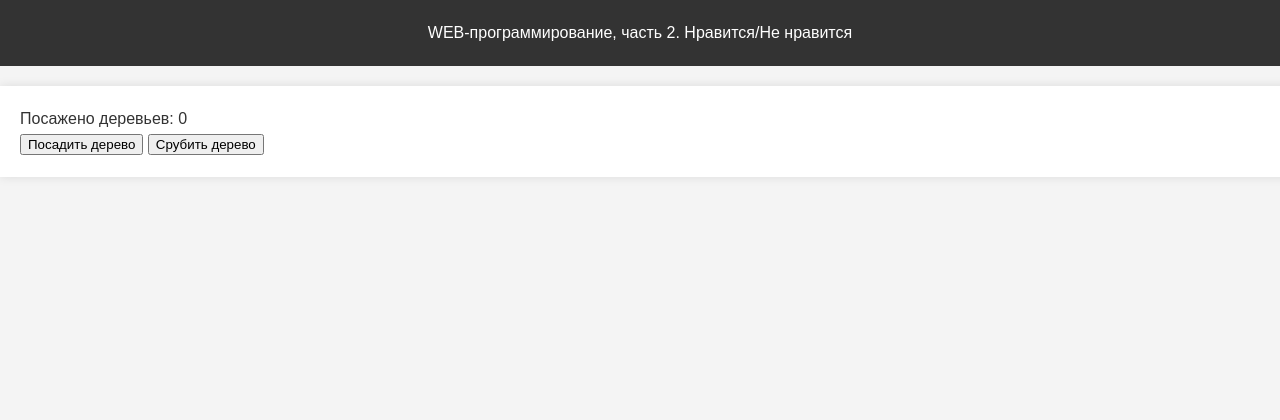
After one commit to rtehsl/web_progr_backend, a Flask app: page /lab4/tree in a window 1280 px wide. The commit adds this page. Shown: the top 420 px of the page. Run offline with Flask 3, Linux system fonts and the light colour scheme.

Commit message:
Счетчик деревьев

```diff
--- a/lab4.py
+++ b/lab4.py
@@ -43,3 +43,22 @@ def div():
     else:
         return render_template('lab4/div.html', error='Неизвестная операция!')
     return render_template('lab4/div.html', operation=operation, x1=x1, x2=x2, result=result)
+
+
+
+tree_count = 0
+
+@lab4.route('/lab4/tree', methods = ['GET', 'POST'])
+def tree():
+    global tree_count
+    if request.method == 'GET':
+        return render_template('lab4/tree.html', tree_count=tree_count)
+
+    operation = request.form.get('operation')
+
+    if operation == 'cut':
+        tree_count -= 1
+    elif operation == 'plant':
+        tree_count += 1
+
+    return render_template('lab4/tree.html', tree_count=tree_count)
--- a/templates/lab4/lab4.html
+++ b/templates/lab4/lab4.html
@@ -9,5 +9,6 @@
     <div>Тема лабораторной - Формы (POST). Список сделанных страниц:</div>
     <ul>
        <li><a href="/lab4/div-form">Деление</a></li>
+       <li><a href="/lab4/tree">Счетчик деревьев</a></li>
     </ul>
 {% endblock %}
--- /dev/null
+++ b/templates/lab4/tree.html
@@ -0,0 +1,15 @@
+{% extends "base.html" %}
+
+{# номер лабораторной работы: #}
+{% block lab %}Нравится/Не нравится{% endblock %}
+
+{# основной конент: #}
+{% block main %}
+<div>
+    Посажено деревьев: {{ tree_count }}
+</div>
+    <form method="post">
+        <button name="operation" value="plant">Посадить дерево</button>
+        <button name="operation" value="cut">Срубить дерево</button>
+    </form>
+{% endblock %}
```
